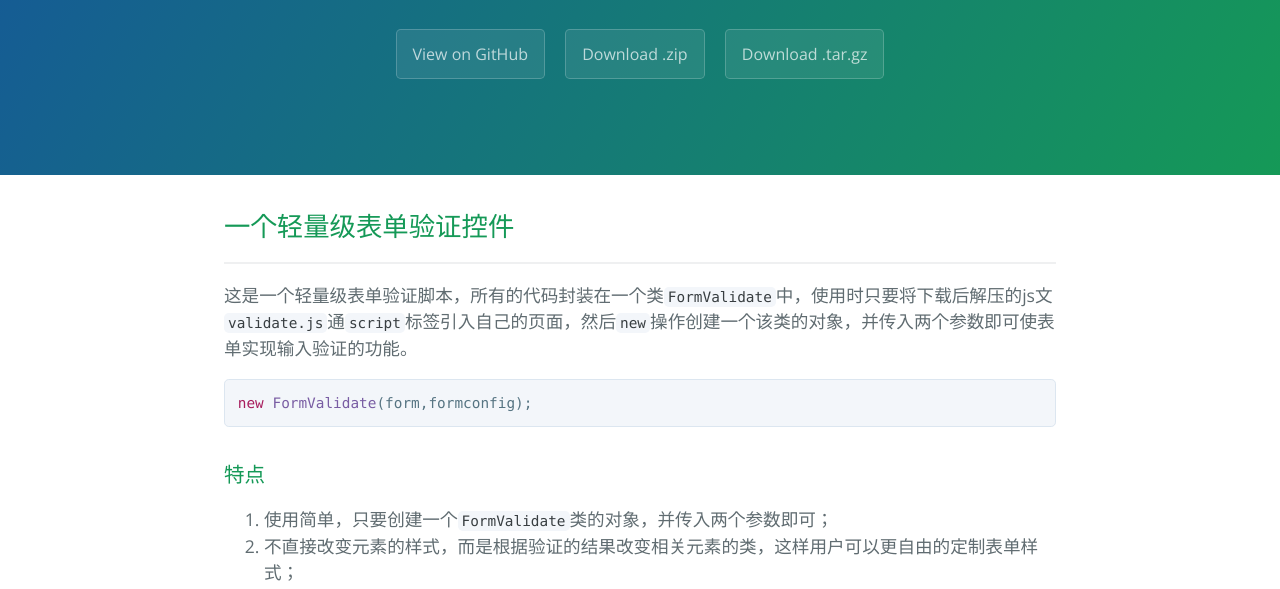
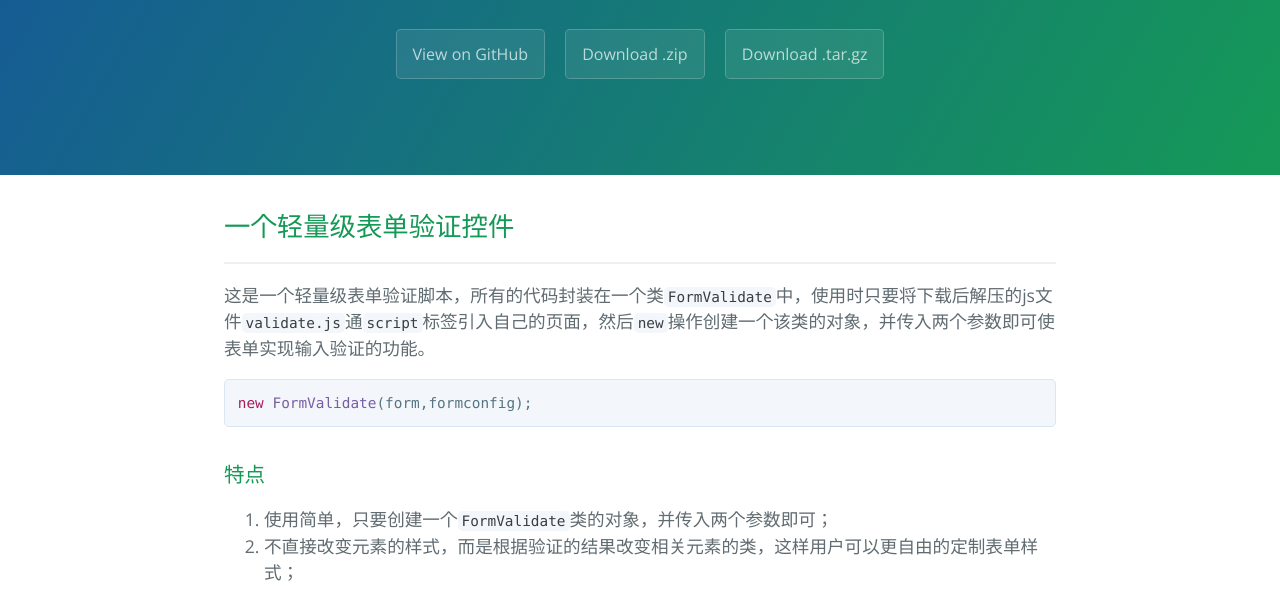
Before and after one commit to ioslh/validate.js, a plain HTML site: page index.html in a window 1280 px wide. Shown: the part 208-797 px from the top of the page. Drawn offline with nearby package versions, Linux system fonts and the light colour scheme.

Commit message:
Update index.html

```diff
--- a/index.html
+++ b/index.html
@@ -24,7 +24,7 @@
 
 <hr>
 
-<p>这是一个轻量级表单验证脚本，所有的代码封装在一个类<code>FormValidate</code>中，使用时只要将下载后解压的js文<code>validate.js</code>通<code>script</code>标签引入自己的页面，然后<code>new</code>操作创建一个该类的对象，并传入两个参数即可使表单实现输入验证的功能。</p>
+<p>这是一个轻量级表单验证脚本，所有的代码封装在一个类<code>FormValidate</code>中，使用时只要将下载后解压的js文件<code>validate.js</code>通<code>script</code>标签引入自己的页面，然后<code>new</code>操作创建一个该类的对象，并传入两个参数即可使表单实现输入验证的功能。</p>
 
 <div class="highlight highlight-javascript"><pre><span class="pl-k">new</span> <span class="pl-en">FormValidate</span>(form,formconfig);</pre></div>
 
```
